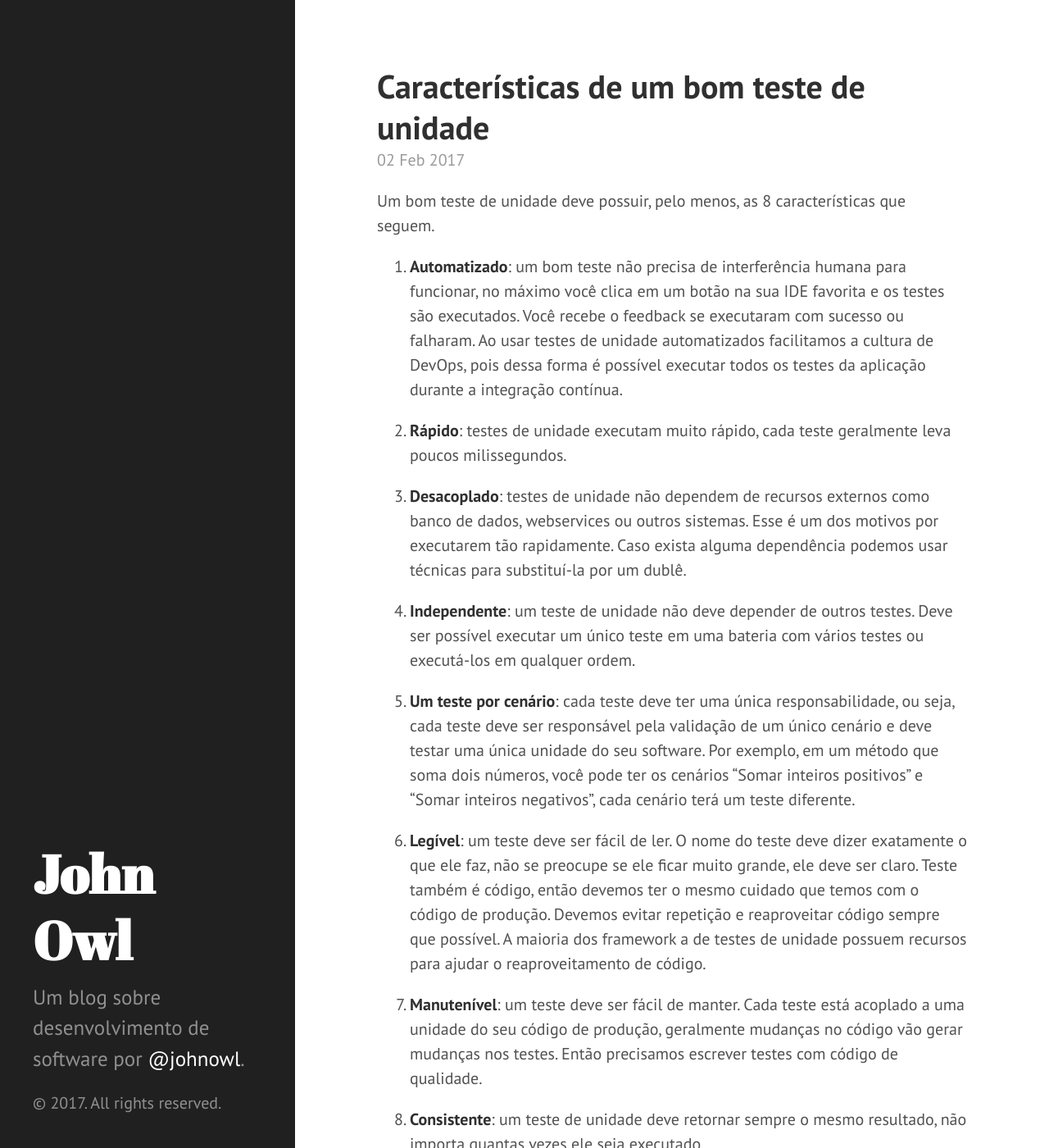
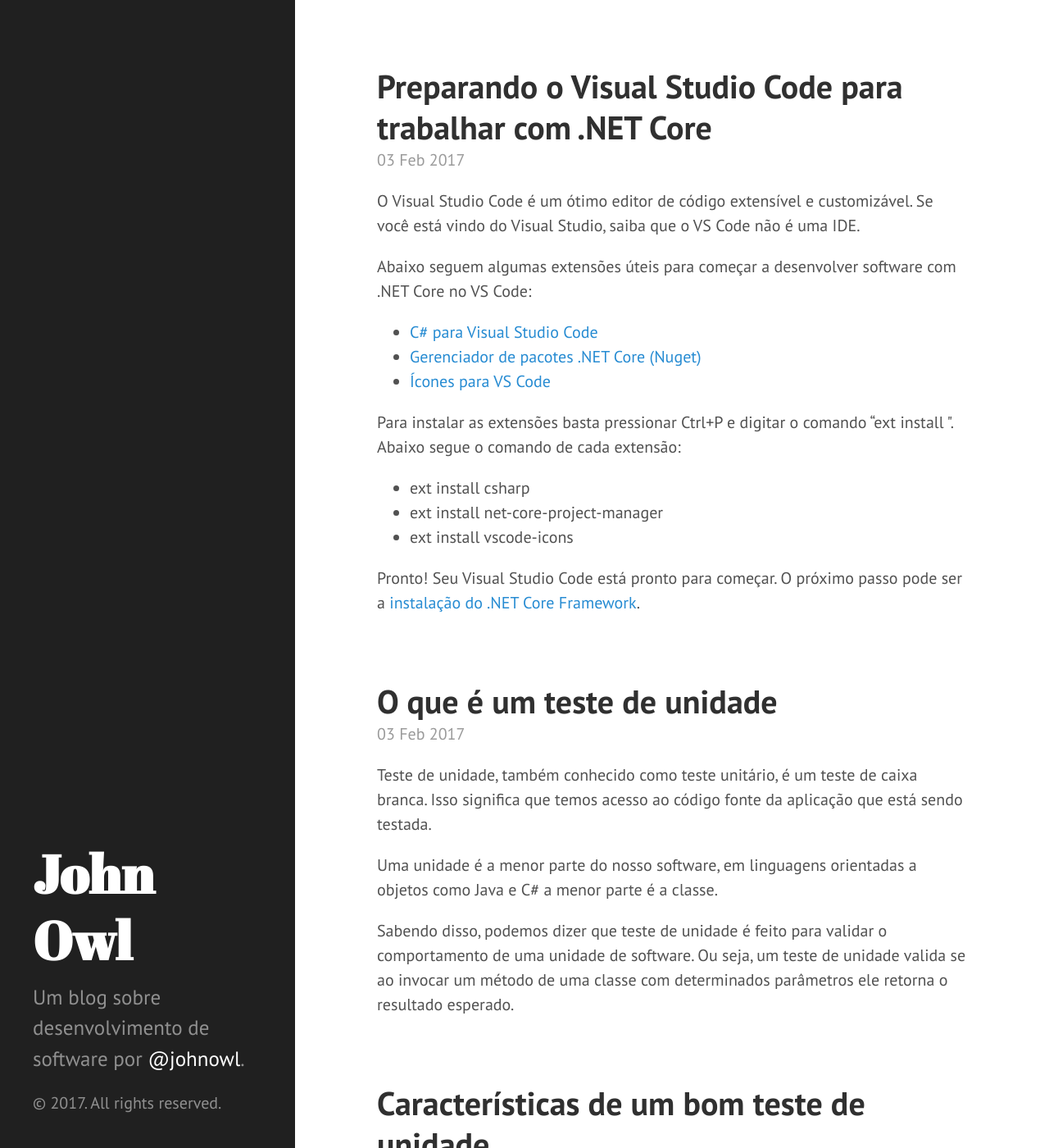
Before and after one commit to johnowl/johnowl.github.io, a Jekyll site: the page built from index.html, in a window 1280 px wide and 1400 px high. Shown: the whole window at 82% size. Built offline with Jekyll 4.4.1, drawn with Linux system fonts in a browser that asks for light colours; the list of posts is cut into pages by our own code.

Commit message:
Novos textos.

```diff
--- a/_drafts/o-que-e-um-teste-de-unidade.md
+++ b/_posts/2017-02-03-o-que-e-um-teste-de-unidade.md
@@ -7,4 +7,4 @@
 
 Uma unidade é a menor parte do nosso software, em linguagens orientadas a objetos como Java e C# a menor parte é a classe.
 
-Sabendo disso, podemos dizer que teste de unidade é código escrito para validar o comportamento de uma unidade de software. Ou seja, um teste de unidade valida se ao invocar um método de uma classe com determinados parâmetros ele retorna o resultado esperado.
+Sabendo disso, podemos dizer que teste de unidade é feito para validar o comportamento de uma unidade de software. Ou seja, um teste de unidade valida se ao invocar um método de uma classe com determinados parâmetros ele retorna o resultado esperado.
--- /dev/null
+++ b/_posts/2017-02-03-preparando-o-visual-studio-code-para-trabalhar-com-dotnetcore.md
@@ -0,0 +1,20 @@
+---
+layout: post
+title: Preparando o Visual Studio Code para trabalhar com .NET Core
+---
+
+O Visual Studio Code é um ótimo editor de código extensível e customizável. Se você está vindo do Visual Studio, saiba que o VS Code não é uma IDE.
+
+Abaixo seguem algumas extensões úteis para começar a desenvolver software com .NET Core no VS Code:
+
+* <a href="https://marketplace.visualstudio.com/items?itemName=ms-vscode.csharp" target="_blank">C# para Visual Studio Code</a>
+* <a href="https://marketplace.visualstudio.com/items?itemName=ksubedi.net-core-project-manager" target="_blank">Gerenciador de pacotes .NET Core (Nuget)</a>
+* <a href="https://marketplace.visualstudio.com/items?itemName=robertohuertasm.vscode-icons" target="_blank">Ícones para VS Code</a>
+
+Para instalar as extensões basta pressionar Ctrl+P e digitar o comando "ext install <nome-da-extensão>". Abaixo segue o comando de cada extensão:
+
+* ext install csharp
+* ext install net-core-project-manager
+* ext install vscode-icons
+
+Pronto! Seu Visual Studio Code está pronto para começar. O próximo passo pode ser a <a href="https://www.microsoft.com/net/download/core#/sdk/current" target="_blank">instalação do .NET Core Framework</a>.
```
